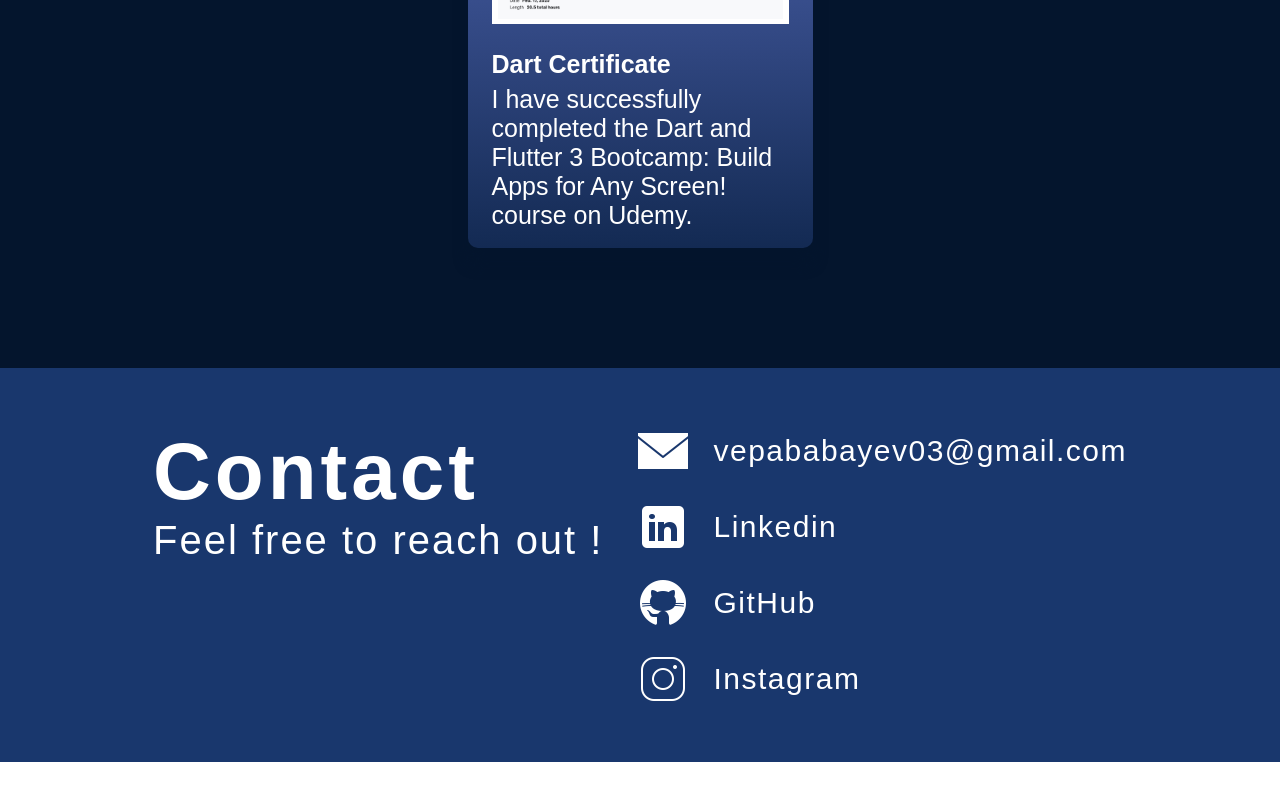
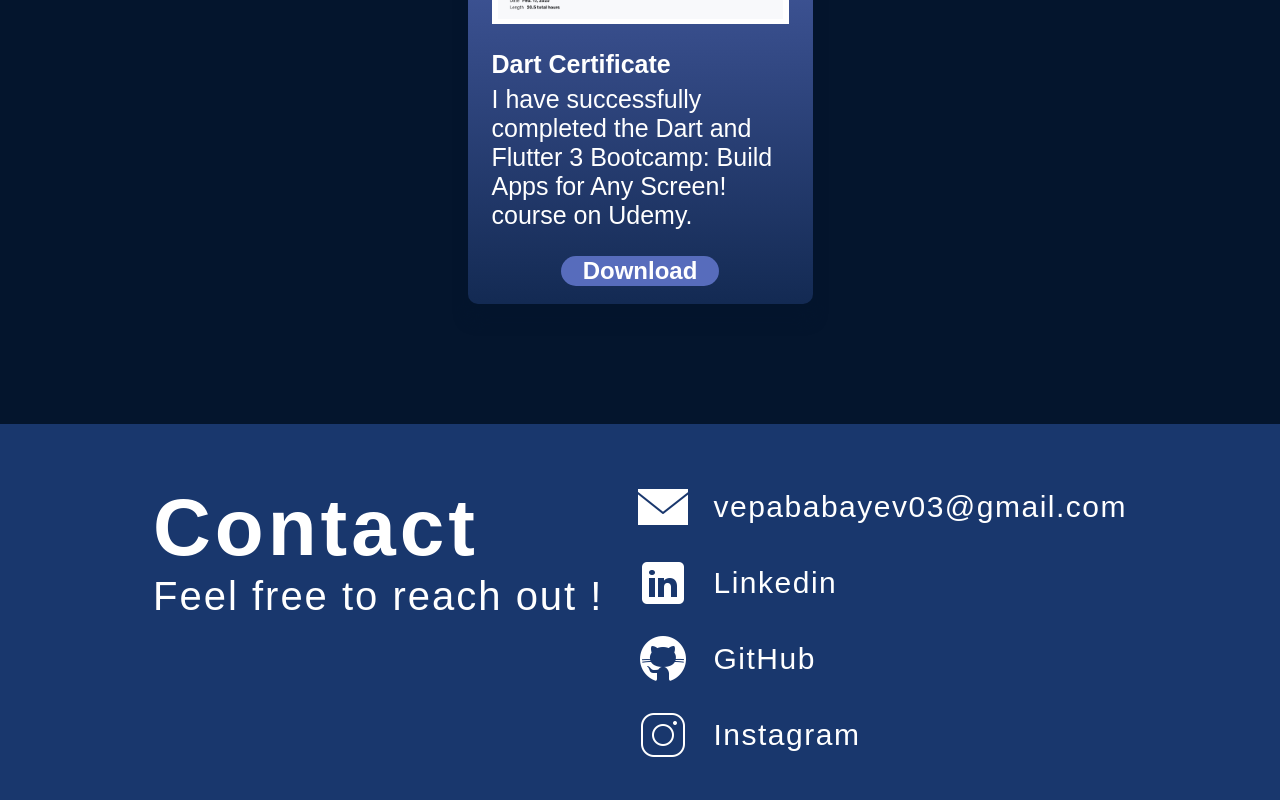
Before and after one commit to Vepa03/portfolio_1, a React (Vite) app: page / in a window 1280 px wide. Shown: the part 4459-5259 px from the top of the page. Before the commit the page ends 5221 px from the top, so only its background shows below. Built offline with nearby package versions, Linux system fonts and the light colour scheme.

Commit message:
download goshuldy

```diff
--- a/src/components/Certificates/Certificates.jsx
+++ b/src/components/Certificates/Certificates.jsx
@@ -14,7 +14,12 @@ export const Certificates = () => {
                         className={styles.image}/>
                         <h3 className={styles.title}>{certificate.title}</h3>
                         <p className={styles.description}>{certificate.description}</p>
+
+                        <div className={styles.links}>
+                            <a href={certificate.download} className={styles.link} download>Download</a>
+                        </div>
                     </div>
+
                 );
             })}
         </div>
--- a/src/components/Certificates/Certificates.module.css
+++ b/src/components/Certificates/Certificates.module.css
@@ -50,3 +50,19 @@
     font-size: 25px;
     font-weight: 200;
 }
+.links{
+    width: 100%;
+    margin-top: 26px;
+    display: flex;
+    justify-content: space-around;
+}
+.link{
+    text-decoration: none;
+    color: var(--color-text);
+    font-size: 24px;
+    font-weight: 600;
+    border-radius: 100px;
+    background: var(--color-primary);
+    padding: 1px 22px
+
+}
--- a/src/data/certificates.json
+++ b/src/data/certificates.json
@@ -2,6 +2,7 @@
     {
         "image":"/dart_certificate.jpg",
         "title":"Dart Certificate",
-        "description":"I have successfully completed the Dart and Flutter 3 Bootcamp: Build Apps for Any Screen! course on Udemy. "
+        "description":"I have successfully completed the Dart and Flutter 3 Bootcamp: Build Apps for Any Screen! course on Udemy. ",
+        "download": "/dart_certificate.jpg"
     }
 ]
```
